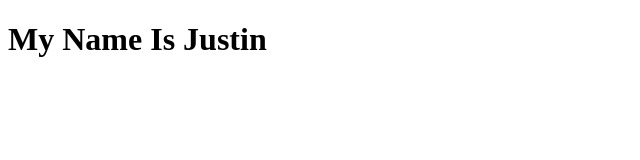
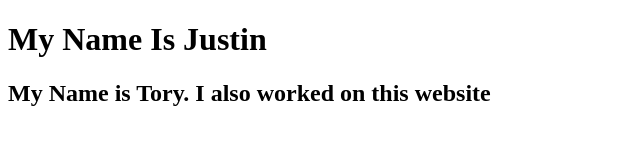
Before and after one commit to Tory-Stodard/example, a plain HTML site: page index.html in a window 1280 px wide. Shown: the whole page, without its empty margins (0-640 px from the left). Drawn offline with Linux system fonts and the light colour scheme.

Commit message:
updated index.html

```diff
--- a/index.html
+++ b/index.html
@@ -8,5 +8,6 @@
   </head>
   <body>
     <h1>My Name Is Justin</h1>
+    <h2>My Name is Tory. I also worked on this website</h2>
   </body>
 </html>
```
